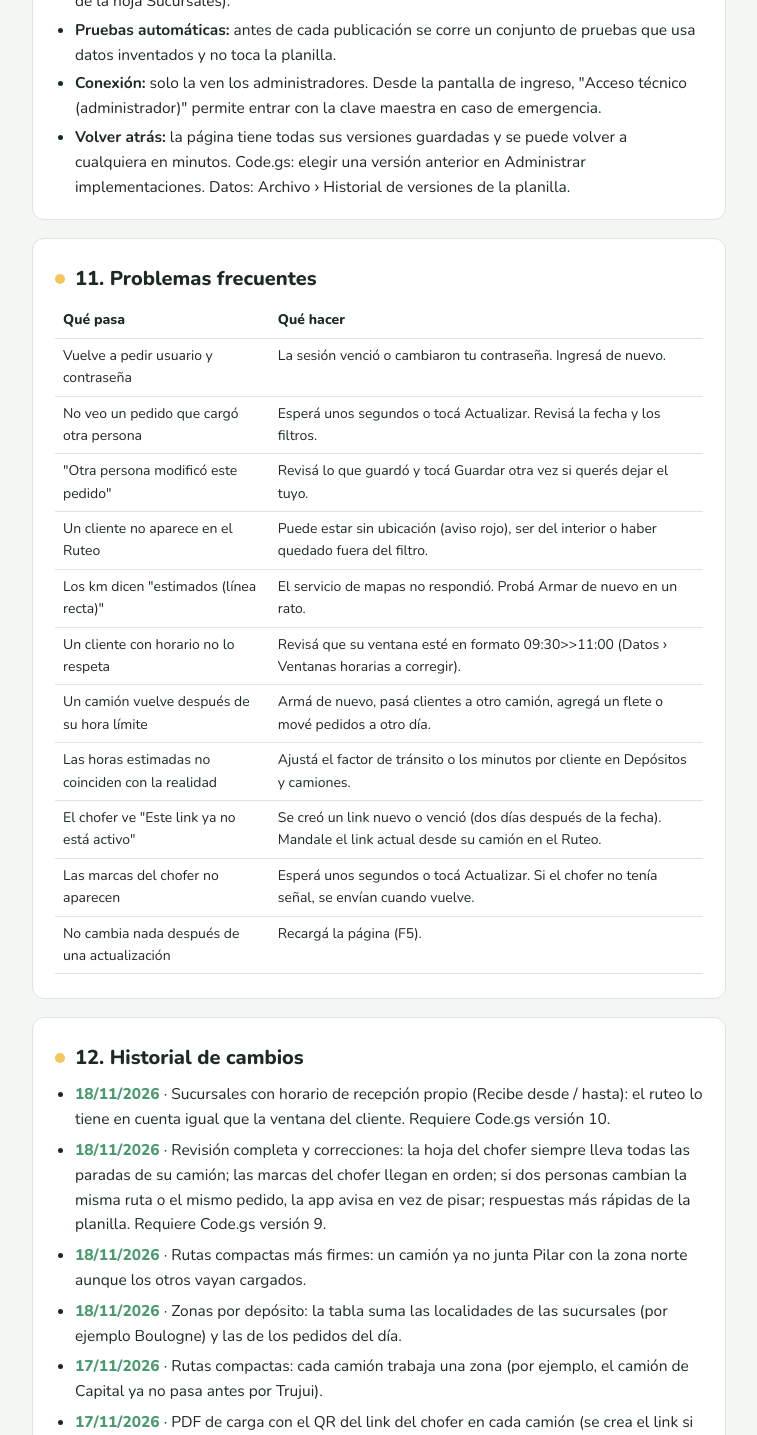
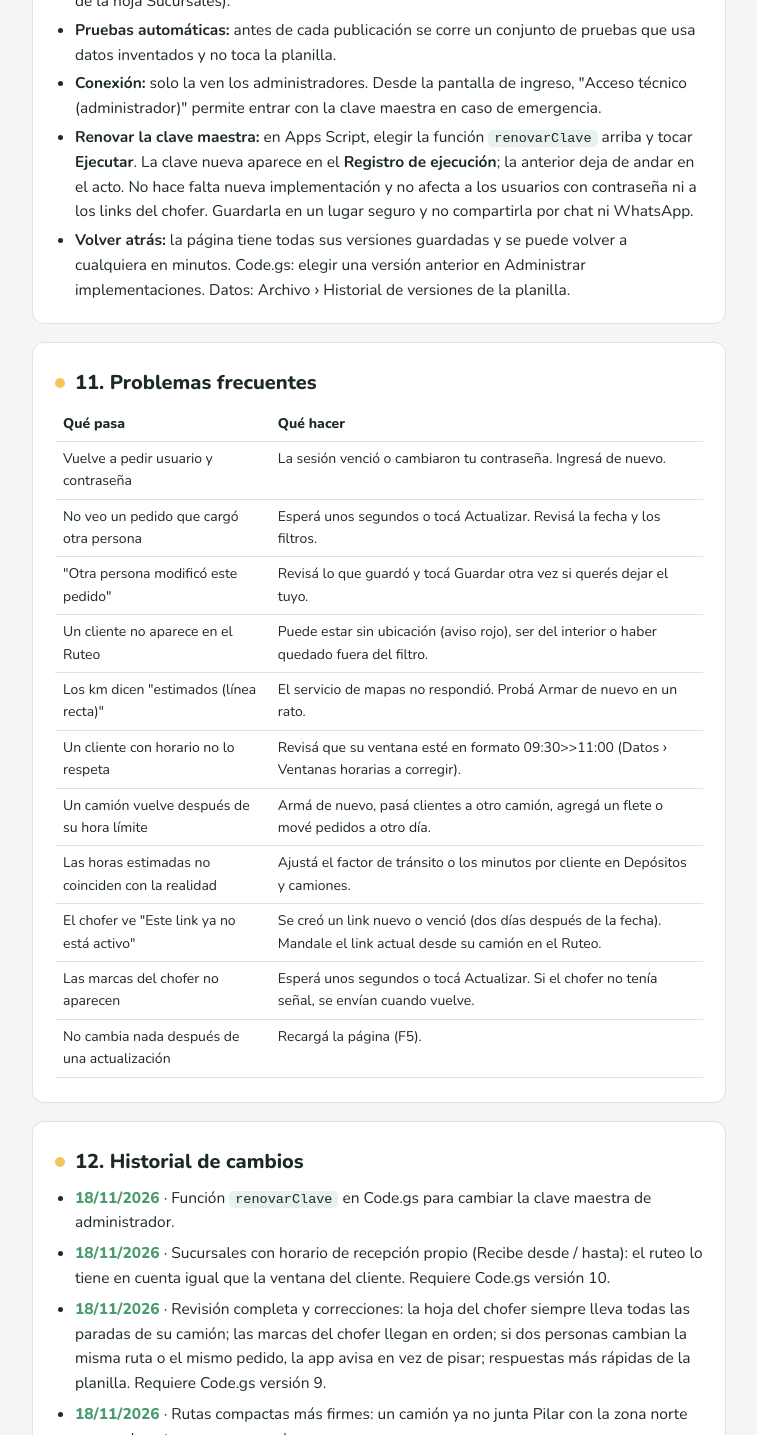
Before and after one commit to aviguri/pedidos, a plain HTML site: page manual.html in a window 1280 px wide. Shown: the part 9780-11215 px from the top of the page, without its empty margins (388-1145 px from the left). Drawn offline with nearby package versions, Linux system fonts and the light colour scheme.

Commit message:
Manual: cómo renovar la clave maestra

```diff
--- a/manual.html
+++ b/manual.html
@@ -324,6 +324,7 @@ th{font-weight:800}
   <li><b>Actualizar Code.gs:</b> en la planilla, Extensiones › Apps Script, reemplazar todo el contenido, guardar y hacer <b>Implementar › Administrar implementaciones › lápiz › Nueva versión › Implementar</b>. La dirección no cambia. Versión actual: <b>10</b> (la 8 agregó los links para el chofer y la hoja <code>Repartos</code>; la 9, el aviso de cambios cruzados en rutas y pedidos y lecturas más rápidas; la 10, el horario de recepción de las sucursales, columna <code>ventana</code> de la hoja Sucursales).</li>
   <li><b>Pruebas automáticas:</b> antes de cada publicación se corre un conjunto de pruebas que usa datos inventados y no toca la planilla.</li>
   <li><b>Conexión:</b> solo la ven los administradores. Desde la pantalla de ingreso, "Acceso técnico (administrador)" permite entrar con la clave maestra en caso de emergencia.</li>
+  <li><b>Renovar la clave maestra:</b> en Apps Script, elegir la función <code>renovarClave</code> arriba y tocar <b>Ejecutar</b>. La clave nueva aparece en el <b>Registro de ejecución</b>; la anterior deja de andar en el acto. No hace falta nueva implementación y no afecta a los usuarios con contraseña ni a los links del chofer. Guardarla en un lugar seguro y no compartirla por chat ni WhatsApp.</li>
   <li><b>Volver atrás:</b> la página tiene todas sus versiones guardadas y se puede volver a cualquiera en minutos. Code.gs: elegir una versión anterior en Administrar implementaciones. Datos: Archivo › Historial de versiones de la planilla.</li>
 </ul>
 </section>
@@ -349,6 +350,7 @@ th{font-weight:800}
 <section id="cambios">
 <h2>12. Historial de cambios</h2>
 <ul class="cambios">
+  <li><span class="fecha">18/11/2026</span> · Función <code>renovarClave</code> en Code.gs para cambiar la clave maestra de administrador.</li>
   <li><span class="fecha">18/11/2026</span> · Sucursales con horario de recepción propio (Recibe desde / hasta): el ruteo lo tiene en cuenta igual que la ventana del cliente. Requiere Code.gs versión 10.</li>
   <li><span class="fecha">18/11/2026</span> · Revisión completa y correcciones: la hoja del chofer siempre lleva todas las paradas de su camión; las marcas del chofer llegan en orden; si dos personas cambian la misma ruta o el mismo pedido, la app avisa en vez de pisar; respuestas más rápidas de la planilla. Requiere Code.gs versión 9.</li>
   <li><span class="fecha">18/11/2026</span> · Rutas compactas más firmes: un camión ya no junta Pilar con la zona norte aunque los otros vayan cargados.</li>
```
